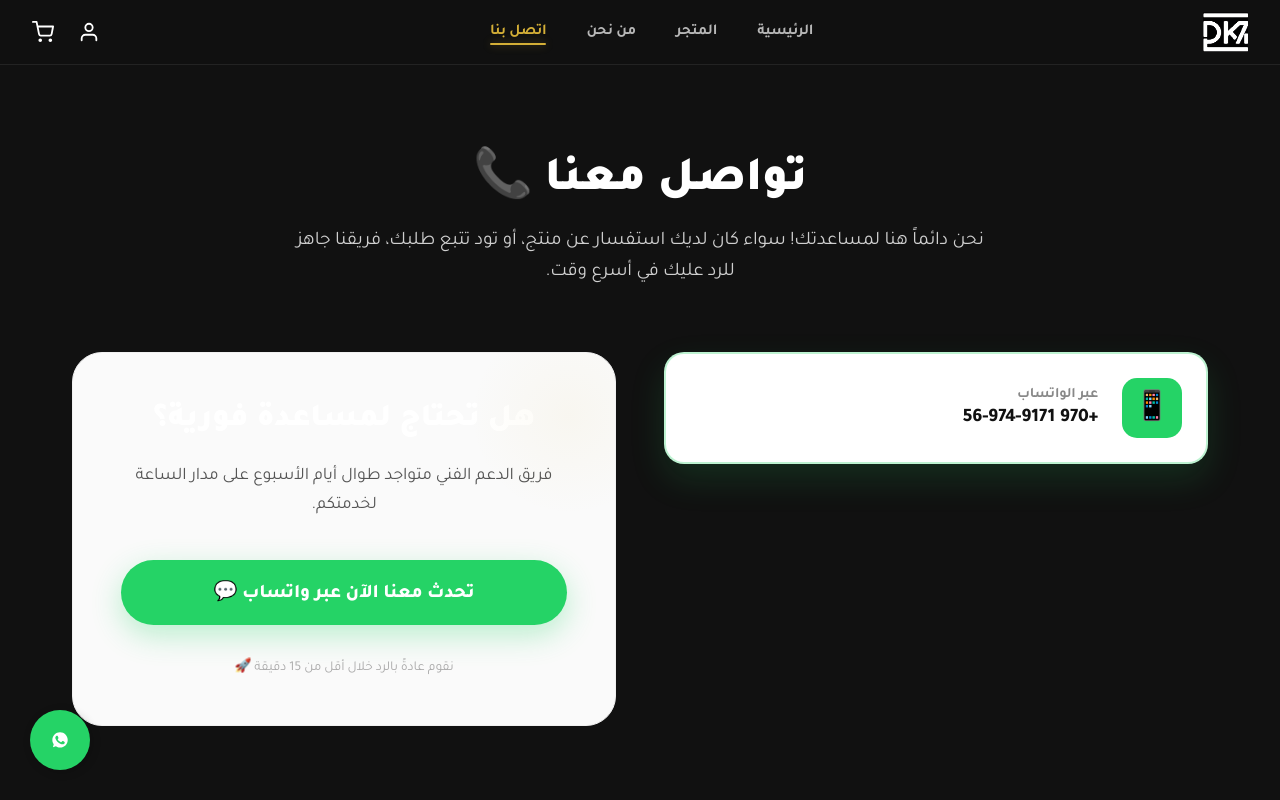
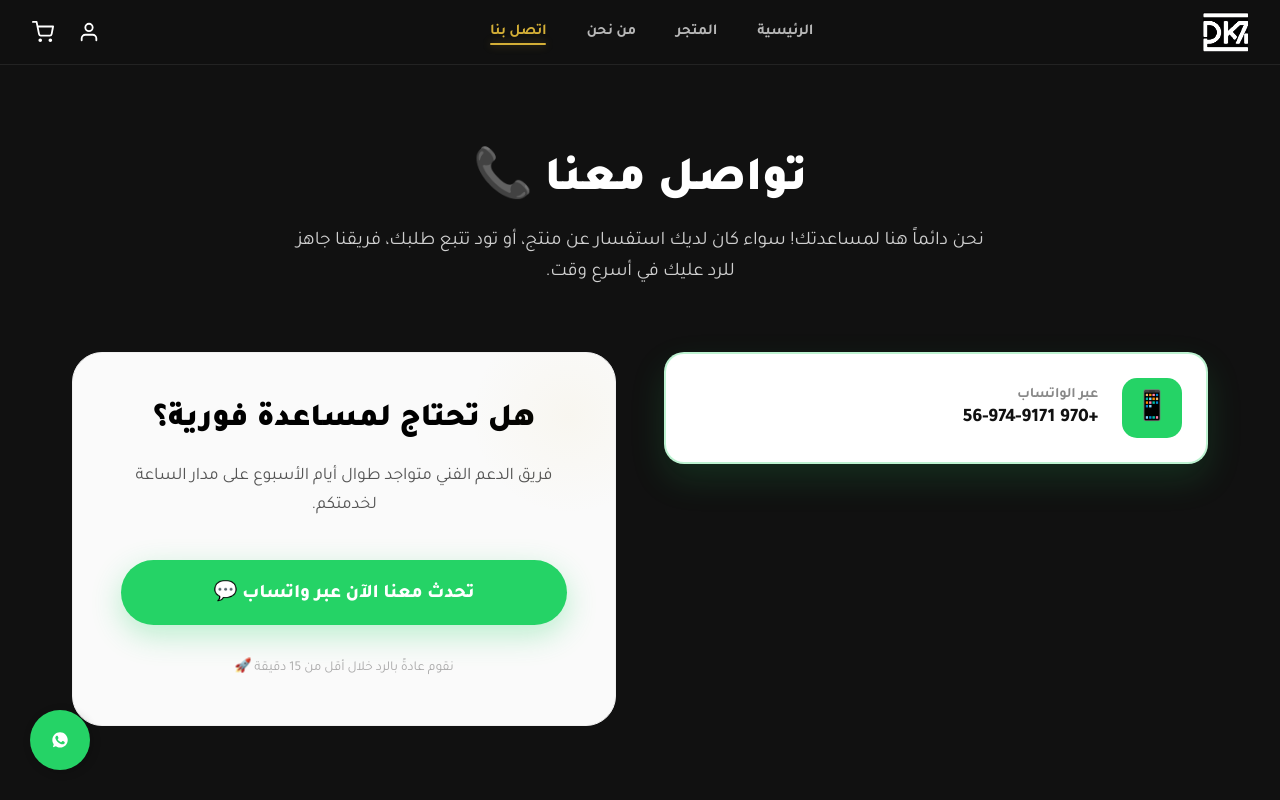
Before and after one commit to majddeek-dev/dorakstore, a Next.js app: page /contact in a window 1280 px wide. Shown: the top 800 px of the page. Built offline with nearby package versions, Linux system fonts and the light colour scheme; no server answers; the database is empty.

Commit message:
fix Colors

```diff
--- a/src/app/contact/page.js
+++ b/src/app/contact/page.js
@@ -60,7 +60,7 @@ export default function ContactPage() {
           {/* Subtle Glow */}
           <div style={{ position: 'absolute', top: '-10%', right: '-10%', width: '200px', height: '200px', background: 'radial-gradient(circle, rgba(212,175,55,0.05) 0%, transparent 70%)', borderRadius: '50%' }} />
 
-          <h2 style={{ fontSize: '2rem', fontWeight: 900, marginBottom: '1.5rem' }}>هل تحتاج لمساعدة فورية؟</h2>
+          <h2 style={{ color: '#000000ff', fontSize: '2rem', fontWeight: 900, marginBottom: '1.5rem' }}>هل تحتاج لمساعدة فورية؟</h2>
           <p style={{ color: '#555', marginBottom: '2.5rem', fontSize: '1.1rem', lineHeight: 1.6 }}>
             فريق الدعم الفني متواجد طوال أيام الأسبوع على مدار الساعة لخدمتكم.
           </p>
```
Also changed, not shown: src/app/account/page.js (+5 -5 lines).
